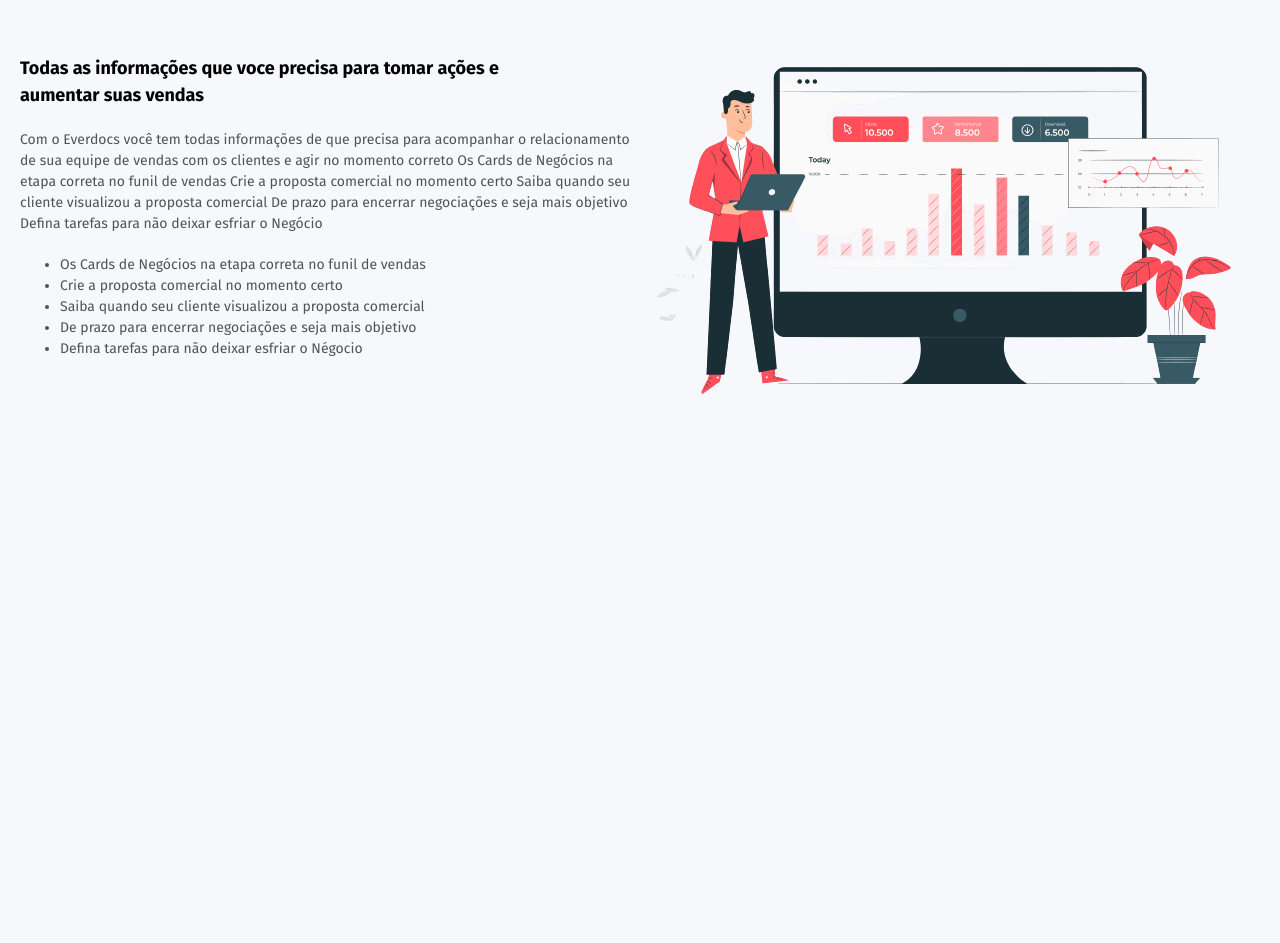
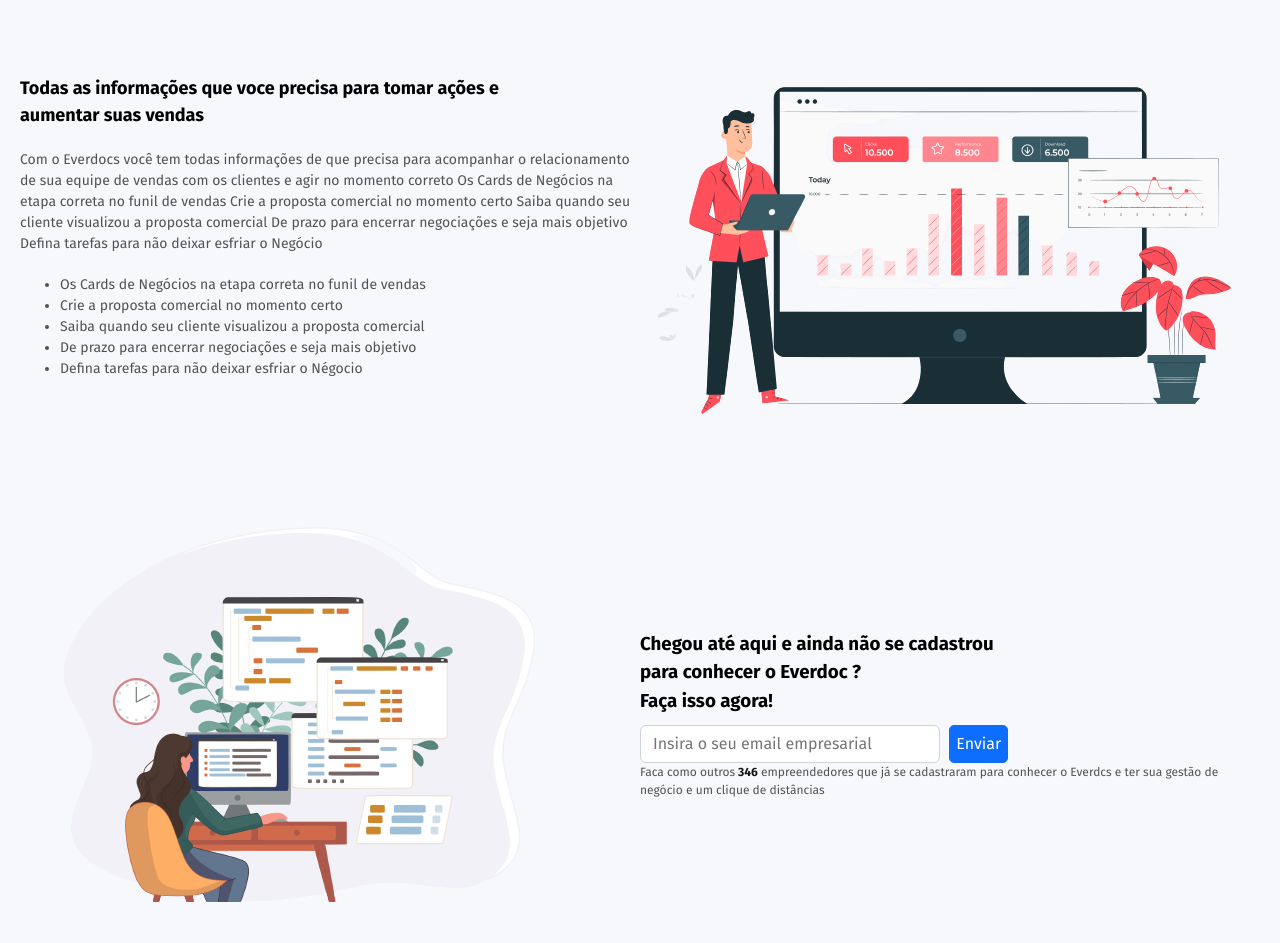
Before and after one commit to MarcosVictorSB/lading-page, a plain HTML site: page index.html in a window 1280 px wide. Shown: the part 984-1927 px from the top of the page. Before the commit the page ends 1400 px from the top, so only its background shows below. Drawn offline with Linux system fonts and the light colour scheme.

Commit message:
chore: section inscreva

```diff
--- a/css/styles.css
+++ b/css/styles.css
@@ -33,6 +33,7 @@
   display: flex;
   justify-content: space-between;
   align-items: center;
+  margin-bottom: 20px;
 }
 
 .introducao h1 {
@@ -47,6 +48,10 @@
   font-size: 16px;
   color: #525252;
   max-width: 50ch;
+}
+
+.form {
+  margin: 10px 0px 0px 0px;
 }
 
 .form input {
@@ -102,6 +107,7 @@
   align-items: center;
   display: grid;
   grid-template-columns: 1fr;
+  margin-bottom: 40px;
 }
 
 .features h2 {
@@ -173,3 +179,42 @@
 .informacoes-foto {
   max-width: 700px;
 }
+
+.inscreva {
+  max-width: 1300px;
+  padding: 5px 20px;
+  margin: 0 auto;
+  display: grid;
+  justify-content: space-between;
+  align-items: center;
+  color: #000;
+  margin-top: 50px;
+  grid-template-columns: 1fr 1fr;
+}
+
+.inscreva button {
+  color: #fff;
+  background: #0d6efd;
+  border-color: #0d6efd;
+  padding: 6px;
+  margin-left: 5px;
+  border-radius: 5px;
+  cursor: pointer;
+  border: 1px solid #0d6efd;
+}
+
+.inscreva button:hover,
+.inscreva button:focus {
+  color: #fff;
+  background: #0b5ed7;
+  border-color: #0a58ca;
+}
+
+.frase-promessa {
+  font-size: 12px;
+  color: #525252;
+}
+
+.frase-promessa strong {
+  color: #141414;
+}
--- a/index.html
+++ b/index.html
@@ -136,5 +136,36 @@
         <img src="./img/dashboard.png" alt="" class="informacoes-foto" />
       </div>
     </section>
+
+    <section class="inscreva">
+      <div>
+        <img
+          class="inscreva-foto"
+          src="./img/work_remote.png"
+          alt="trabalho remoto"
+        />
+      </div>
+      <div>
+        <h3>
+          Chegou até aqui e ainda não se cadastrou
+          <br />para conhecer o Everdoc ?
+          <br />
+          Faça isso agora!
+        </h3>
+        <form action="" class="form">
+          <input
+            type="email"
+            placeholder="Insira o seu email empresarial"
+            required
+          />
+          <button>Enviar</button>
+        </form>
+        <p class="frase-promessa">
+          Faca como outros<strong> 346</strong> empreendedores que já se
+          cadastraram para conhecer o Everdcs e ter sua gestão de negócio e um
+          clique de distâncias
+        </p>
+      </div>
+    </section>
   </body>
 </html>
```
Also changed, not shown: img/site-stats-concept-illustration/License free.txt (deleted, +0 -45 lines), img/site-stats-concept-illustration/License premium.txt (deleted, +0 -30 lines), img/Set_of_programmers_02_01.jpg (added), img/site-stats-concept-illustration/3528492.jpg (deleted), img/work_remote.png (added), 3 other files.
